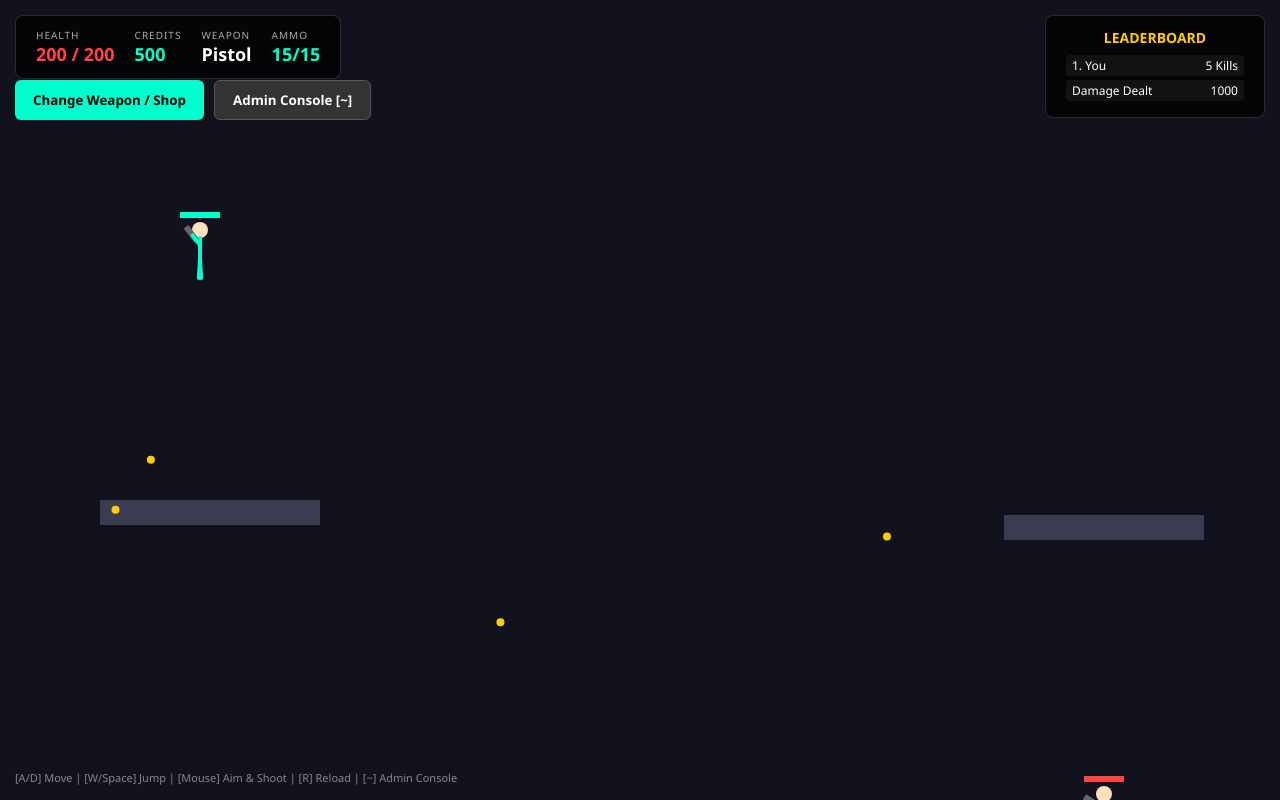
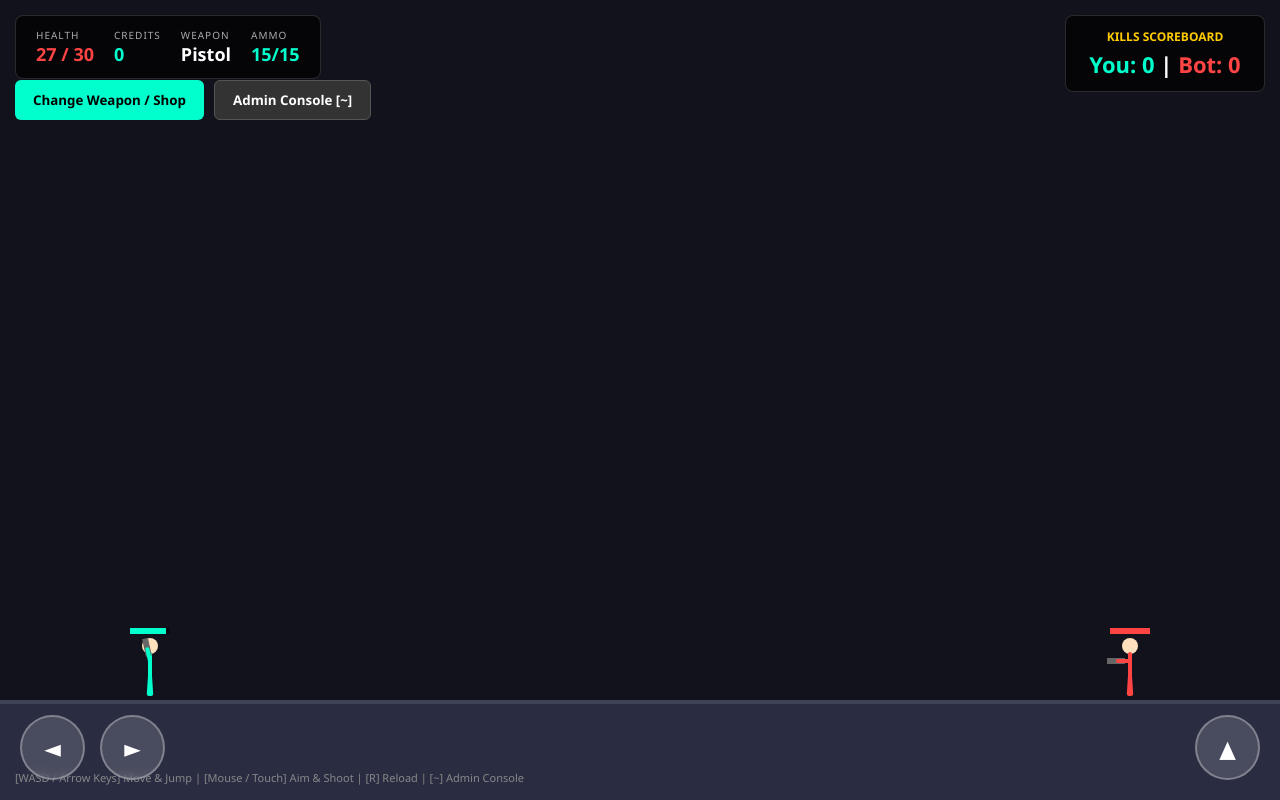
Before and after one commit to wcmoyer/nova-wars, a plain HTML site: page index.html in a window 1280 px wide. Drawn offline with Linux system fonts and the light colour scheme.

Commit message:
Update index.html

```diff
--- a/index.html
+++ b/index.html
@@ -2,11 +2,11 @@
 <html lang="en">
 <head>
   <meta charset="UTF-8">
-  <meta name="viewport" content="width=device-width, initial-scale=1.0">
-  <title>NOVA WARS - 1v1 Arena Shooter</title>
+  <meta name="viewport" content="width=device-width, initial-scale=1.0, user-scalable=no">
+  <title>Rival Ragdolls - 1v1 Arena Shooter</title>
   <style>
     * { box-sizing: border-box; margin: 0; padding: 0; user-select: none; font-family: 'Segoe UI', Tahoma, Geneva, Verdana, sans-serif; }
-    body, html { width: 100%; height: 100%; overflow: hidden; background: #111; color: #fff; }
+    body, html { width: 100%; height: 100%; overflow: hidden; background: #111; color: #fff; touch-action: none; }
     #gameContainer { position: relative; width: 100vw; height: 100vh; }
     canvas { display: block; background: #14141e; }
 
@@ -17,9 +17,9 @@
     .stat-label { font-size: 10px; text-transform: uppercase; color: #aaa; letter-spacing: 1px; }
     .stat-val { font-size: 18px; font-weight: bold; color: #00ffcc; }
 
-    #leaderboard { top: 15px; right: 15px; width: 220px; }
-    #leaderboard h3 { font-size: 14px; margin-bottom: 8px; text-align: center; color: #ffcc00; text-transform: uppercase; }
-    .lb-row { display: flex; justify-content: space-between; font-size: 12px; margin-bottom: 4px; padding: 2px 6px; border-radius: 4px; background: rgba(255,255,255,0.05); }
+    #scoreHud { top: 15px; right: 15px; text-align: center; width: 200px; }
+    #scoreHud h3 { font-size: 12px; color: #ffcc00; text-transform: uppercase; margin-bottom: 4px; }
+    #scoreVal { font-size: 22px; font-weight: bold; color: #fff; }
 
     /* Buttons */
     .btn { background: #00ffcc; color: #000; border: none; padding: 10px 18px; font-weight: bold; border-radius: 6px; cursor: pointer; transition: 0.2s; }
@@ -27,14 +27,19 @@
     .btn-secondary { background: #333; color: #fff; border: 1px solid #555; }
     .btn-secondary:hover { background: #444; }
 
-    /* Quick Swap Controls */
+    /* Quick Controls */
     #quickControls { position: absolute; top: 80px; left: 15px; display: flex; gap: 10px; }
 
     /* Admin Console */
     #adminConsole { position: absolute; bottom: 20px; left: 50%; transform: translateX(-50%); width: 650px; max-width: 90vw; display: none; flex-direction: column; gap: 8px; z-index: 100; }
     #adminConsole input { width: 100%; padding: 12px; background: rgba(10,10,15,0.95); border: 2px solid #9900ff; color: #00ffcc; font-family: monospace; font-size: 14px; border-radius: 6px; outline: none; }
 
-    /* Menu & Shop Overlay */
+    /* Touch On-Screen Controls */
+    #touchOverlay { position: absolute; bottom: 20px; left: 20px; right: 20px; display: flex; justify-content: space-between; pointer-events: none; z-index: 50; }
+    .touch-btn { width: 65px; height: 65px; background: rgba(255,255,255,0.15); border: 2px solid rgba(255,255,255,0.3); border-radius: 50%; display: flex; justify-content: center; align-items: center; font-size: 24px; font-weight: bold; color: #fff; pointer-events: auto; backdrop-filter: blur(4px); }
+    .touch-group { display: flex; gap: 15px; }
+
+    /* Menu Overlay */
     .modal { position: absolute; top: 0; left: 0; width: 100%; height: 100%; background: rgba(0,0,0,0.85); display: flex; justify-content: center; align-items: center; z-index: 200; }
     .modal-content { background: #1c1d24; border: 2px solid #333; width: 750px; max-width: 95vw; max-height: 90vh; border-radius: 12px; padding: 25px; overflow-y: auto; color: #fff; }
     h2 { margin-bottom: 15px; color: #00ffcc; border-bottom: 2px solid #333; padding-bottom: 8px; }
@@ -42,7 +47,6 @@
     .shop-card { background: #252733; padding: 15px; border-radius: 8px; border: 1px solid #3d4052; text-align: center; }
     .shop-card h4 { color: #ffcc00; margin-bottom: 5px; }
 
-    /* Controls Hint */
     #controlsHint { position: absolute; bottom: 15px; left: 15px; font-size: 11px; color: #888; pointer-events: none; }
   </style>
 </head>
@@ -53,7 +57,7 @@
 
   <!-- HUD -->
   <div id="statsHud" class="hud-panel">
-    <div class="stat-box"><span class="stat-label">Health</span><span id="hpVal" class="stat-val" style="color:#ff4444">200 / 200</span></div>
+    <div class="stat-box"><span class="stat-label">Health</span><span id="hpVal" class="stat-val" style="color:#ff4444">30 / 30</span></div>
     <div class="stat-box"><span class="stat-label">Credits</span><span id="creditsVal" class="stat-val">0</span></div>
     <div class="stat-box"><span class="stat-label">Weapon</span><span id="weaponVal" class="stat-val" style="color:#fff">Pistol</span></div>
     <div class="stat-box"><span class="stat-label">Ammo</span><span id="ammoVal" class="stat-val">15/15</span></div>
@@ -64,13 +68,25 @@
     <button class="btn btn-secondary" onclick="toggleAdminConsole()">Admin Console [~]</button>
   </div>
 
-  <div id="leaderboard" class="hud-panel">
-    <h3>Leaderboard</h3>
-    <div id="lbList"></div>
+  <!-- Scoreboard -->
+  <div id="scoreHud" class="hud-panel">
+    <h3>Kills Scoreboard</h3>
+    <div id="scoreVal"><span style="color:#00ffcc;">You: 0</span> | <span style="color:#ff4444;">Bot: 0</span></div>
   </div>
 
   <div id="controlsHint">
-    [A/D] Move | [W/Space] Jump | [Mouse] Aim & Shoot | [R] Reload | [~] Admin Console
+    [WASD / Arrow Keys] Move & Jump | [Mouse / Touch] Aim & Shoot | [R] Reload | [~] Admin Console
+  </div>
+
+  <!-- On-Screen Touch Controls -->
+  <div id="touchOverlay">
+    <div class="touch-group">
+      <div class="touch-btn" id="btnLeft">◄</div>
+      <div class="touch-btn" id="btnRight">►</div>
+    </div>
+    <div class="touch-group">
+      <div class="touch-btn" id="btnJump">▲</div>
+    </div>
   </div>
 
   <!-- Admin Input Console -->
@@ -85,7 +101,7 @@
       <p>Select your weapon before entering the 1v1 arena!</p>
 
       <div style="margin: 15px 0;">
-        <h3>Select Arena</h3>
+        <h3>Select Arena Style</h3>
         <button class="btn btn-secondary" onclick="setMap('cyber')">Cyber Arena</button>
         <button class="btn btn-secondary" onclick="setMap('lava')">Lava Arena</button>
         <button class="btn btn-secondary" onclick="setMap('islands')">Floating Isles</button>
@@ -116,49 +132,85 @@ resize();
 
 // Global Game Variables
 let credits = 0;
-let kills = 0;
-let damageDealt = 0;
+let playerKills = 0;
+let opponentKills = 0;
 let currentMap = 'cyber';
 let isOwner = true;
 let tutorialActive = false;
 let tutorialStep = 0;
 
-// Input listeners
+// Inputs (Keyboard & Touch)
 const keys = {};
 const mouse = { x: 0, y: 0, down: false };
 
+// Keyboard Listeners (WASD + Arrow Keys)
 window.addEventListener('keydown', e => {
   keys[e.key.toLowerCase()] = true;
-  if(e.key === '~' || e.key === '`') toggleAdminConsole();
-  if(e.key.toLowerCase() === 'r' && player) player.reload();
+  keys[e.key] = true;
+  if (e.key === '~' || e.key === '`') toggleAdminConsole();
+  if (e.key.toLowerCase() === 'r' && player) player.reload();
 });
-window.addEventListener('keyup', e => keys[e.key.toLowerCase()] = false);
+window.addEventListener('keyup', e => {
+  keys[e.key.toLowerCase()] = false;
+  keys[e.key] = false;
+});
+
+// Pointer / Mouse / Touch Listeners
 window.addEventListener('mousemove', e => { mouse.x = e.clientX; mouse.y = e.clientY; });
-window.addEventListener('mousedown', () => mouse.down = true);
+window.addEventListener('mousedown', e => { mouse.down = true; mouse.x = e.clientX; mouse.y = e.clientY; });
 window.addEventListener('mouseup', () => mouse.down = false);
 
+// Touch Controls Bindings
+function bindTouch(id, keyName) {
+  const el = document.getElementById(id);
+  el.addEventListener('touchstart', (e) => { e.preventDefault(); keys[keyName] = true; });
+  el.addEventListener('touchend', (e) => { e.preventDefault(); keys[keyName] = false; });
+}
+bindTouch('btnLeft', 'ArrowLeft');
+bindTouch('btnRight', 'ArrowRight');
+bindTouch('btnJump', 'ArrowUp');
+
+// Canvas Touch Aim/Shoot
+canvas.addEventListener('touchstart', (e) => {
+  if (e.touches.length > 0) {
+    mouse.x = e.touches[0].clientX;
+    mouse.y = e.touches[0].clientY;
+    mouse.down = true;
+  }
+});
+canvas.addEventListener('touchmove', (e) => {
+  if (e.touches.length > 0) {
+    mouse.x = e.touches[0].clientX;
+    mouse.y = e.touches[0].clientY;
+  }
+});
+canvas.addEventListener('touchend', () => mouse.down = false);
+
 // --- REALISTIC WEAPONS DATABASE ---
+// Standard weapons hit for 1 hit point; owner/infinite damage weapons deliver fatal hits
 const WEAPONS = {
-  pistol: { name: 'Pistol', damage: 25, rate: 250, ammo: 15, maxAmmo: 15, speed: 20, cost: 0, ownerOnly: false },
-  assault: { name: 'Assault Rifle', damage: 22, rate: 100, ammo: 30, maxAmmo: 30, speed: 22, cost: 300, ownerOnly: false },
-  shotgun: { name: 'Shotgun', damage: 60, rate: 600, ammo: 6, maxAmmo: 6, speed: 18, cost: 500, ownerOnly: false },
-  sniper: { name: 'Sniper Rifle', damage: 110, rate: 850, ammo: 5, maxAmmo: 5, speed: 38, cost: 800, ownerOnly: false },
-  minigun: { name: 'Minigun', damage: 3, rate: 25, ammo: 300, maxAmmo: 300, speed: 24, cost: 1200, ownerOnly: false },
+  pistol: { name: 'Pistol', damage: 1, rate: 250, ammo: 15, maxAmmo: 15, speed: 20, cost: 0, ownerOnly: false },
+  assault: { name: 'Assault Rifle', damage: 1, rate: 100, ammo: 30, maxAmmo: 30, speed: 22, cost: 300, ownerOnly: false },
+  shotgun: { name: 'Shotgun', damage: 1, rate: 600, ammo: 6, maxAmmo: 6, speed: 18, cost: 500, ownerOnly: false },
+  sniper: { name: 'Sniper Rifle', damage: 1, rate: 850, ammo: 5, maxAmmo: 5, speed: 38, cost: 800, ownerOnly: false },
+  minigun: { name: 'Minigun', damage: 1, rate: 25, ammo: 300, maxAmmo: 300, speed: 24, cost: 1200, ownerOnly: false },
   // Owner Weapons
-  khopesh: { name: 'Owner Khopesh', damage: 99999, rate: 200, ammo: 999, maxAmmo: 999, speed: 0, cost: 0, ownerOnly: true },
-  flail: { name: 'Owner Flail', damage: 99999, rate: 15, ammo: 9999, maxAmmo: 9999, speed: 25, cost: 0, ownerOnly: true, special: 'purple' },
-  crook: { name: 'Owner Crook', damage: 15, rate: 150, ammo: 100, maxAmmo: 100, speed: 15, cost: 0, ownerOnly: true, special: 'heal' }
+  khopesh: { name: 'Owner Khopesh', damage: 30, rate: 200, ammo: 999, maxAmmo: 999, speed: 0, cost: 0, ownerOnly: true },
+  flail: { name: 'Owner Flail', damage: 30, rate: 15, ammo: 9999, maxAmmo: 9999, speed: 25, cost: 0, ownerOnly: true, special: 'purple' },
+  crook: { name: 'Owner Crook', damage: 1, rate: 150, ammo: 100, maxAmmo: 100, speed: 15, cost: 0, ownerOnly: true, special: 'heal' }
 };
 
-// --- JOINTED RAGDOLL CHARACTER CLASS ---
+// --- RAGDOLL CHARACTER CLASS ---
 class Character {
   constructor(x, y, isBot = false, name = "Player") {
+    this.startX = x;
+    this.startY = y;
     this.x = x;
     this.y = y;
     this.vx = 0;
     this.vy = 0;
-    this.health = 200;
-    this.maxHealth = 200;
+    this.health = 30; // 30 hits to die
+    this.maxHealth = 30;
     this.isBot = isBot;
     this.name = name;
 
@@ -168,9 +220,7 @@ class Character {
     this.lastShot = 0;
     this.reloading = false;
 
-    // Ragdoll Physics Joints
     this.limbAngle = 0;
-    this.armAngle = 0;
 
     // Admin toggles
     this.godMode = false;
@@ -182,26 +232,30 @@ class Character {
 
   update() {
     if (!this.isBot) {
-      // Player Movement
+      // Movement with A/D, WASD, Arrow Keys
+      const moveLeft = keys['a'] || keys['ArrowLeft'];
+      const moveRight = keys['d'] || keys['ArrowRight'];
+      const jumpKey = keys['w'] || keys[' '] || keys['ArrowUp'];
+
       if (this.flyMode) {
         this.vx = 0; this.vy = 0;
-        if (keys['a']) this.vx = -8;
-        if (keys['d']) this.vx = 8;
-        if (keys['w']) this.vy = -8;
-        if (keys['s']) this.vy = 8;
+        if (moveLeft) this.vx = -8;
+        if (moveRight) this.vx = 8;
+        if (jumpKey) this.vy = -8;
+        if (keys['s'] || keys['ArrowDown']) this.vy = 8;
       } else {
-        if (keys['a']) this.vx = -4;
-        else if (keys['d']) this.vx = 4;
+        if (moveLeft) this.vx = -4;
+        else if (moveRight) this.vx = 4;
         else this.vx *= 0.8;
 
-        if ((keys['w'] || keys[' ']) && this.grounded) {
+        if (jumpKey && this.grounded) {
           this.vy = -12;
           this.grounded = false;
         }
         this.vy += 0.5; // Gravity
       }
     } else {
-      // Slower Bot Logic (Ragdoll Archer Style)
+      // Slower Bot Logic
       this.aiBehavior();
     }
 
@@ -209,7 +263,6 @@ class Character {
     this.y += this.vy;
     this.checkCollisions();
 
-    // Physics Animation for Ragdoll Limbs
     this.limbAngle = Math.sin(Date.now() * 0.01) * (Math.abs(this.vx) > 0.5 ? 0.6 : 0.1);
 
     // Player Shooting
@@ -240,7 +293,7 @@ class Character {
     }
 
     const angle = this.getAimAngle();
-    const dmg = this.infiniteDamage ? 99999 : this.weaponData.damage;
+    const dmg = this.infiniteDamage ? 30 : this.weaponData.damage;
     const isPurple = this.weaponData.special === 'purple';
 
     projectiles.push(new Projectile(
@@ -260,11 +313,9 @@ class Character {
   }
 
   aiBehavior() {
-    // Slower pacing & steady aiming
     this.vx *= 0.5;
     this.vy += 0.5;
 
-    // Slower, deliberate shot timing
     if (player && Date.now() - this.lastShot > (this.weaponData.rate * 2.8)) {
       this.shoot();
     }
@@ -272,20 +323,13 @@ class Character {
 
   checkCollisions() {
     this.grounded = false;
-    const platforms = maps[currentMap].platforms;
+    const floorY = canvas.height - 100;
 
-    platforms.forEach(plat => {
-      if (this.x + 12 > plat.x && this.x - 12 < plat.x + plat.w) {
-        if (this.y + 24 <= plat.y && this.y + 24 + this.vy >= plat.y) {
-          this.y = plat.y - 24;
-          this.vy = 0;
-          this.grounded = true;
-        }
-      }
-    });
-
-    if (this.y > canvas.height + 100) {
-      this.takeDamage(999);
+    // Solid floor across entire map
+    if (this.y + 24 >= floorY) {
+      this.y = floorY - 24;
+      this.vy = 0;
+      this.grounded = true;
     }
   }
 
@@ -295,17 +339,19 @@ class Character {
 
     if (this.health <= 0) {
       if (this.isBot) {
-        // Opponent Defeated -> Award Credits & Spawn Next Opponent
+        // Player got a kill
         credits += 100;
-        kills++;
-        damageDealt += 200;
-        updateLeaderboard();
-        spawnNextOpponent();
+        playerKills++;
+        updateScoreboard();
+        respawnOpponent();
       } else {
-        // Player Defeated -> Instantly Respawn in Place (No Menu)
+        // Opponent got a kill
+        opponentKills++;
+        updateScoreboard();
+        // Respawn player grounded on their side of the floor with 30 health restored
         this.health = this.maxHealth;
-        this.x = 200;
-        this.y = 200;
+        this.x = 150;
+        this.y = canvas.height - 124;
         this.vx = 0;
         this.vy = 0;
       }
@@ -333,7 +379,7 @@ class Character {
     ctx.lineTo(this.x, this.y);
     ctx.stroke();
 
-    // 3. Legs (Dynamic Ragdoll Swing)
+    // 3. Legs
     ctx.beginPath();
     ctx.moveTo(this.x, this.y);
     ctx.lineTo(this.x + Math.sin(this.limbAngle) * 12, this.y + 18);
@@ -346,18 +392,16 @@ class Character {
     ctx.translate(this.x, this.y - 15);
     ctx.rotate(aimAngle);
 
-    // Weapon Draw
     ctx.fillStyle = this.weaponData.ownerOnly ? '#9900ff' : '#666';
     ctx.fillRect(5, -3, 18, 6);
 
-    // Arm Draw
     ctx.beginPath();
     ctx.moveTo(0, 0);
     ctx.lineTo(12, 0);
     ctx.stroke();
     ctx.restore();
 
-    // Overhead Health Bar
+    // Overhead Health Bar (Tracks 30 total hits)
     const barWidth = 40;
     const hpRatio = Math.max(0, Math.min(1, this.health / this.maxHealth));
     ctx.fillStyle = 'rgba(0,0,0,0.5)';
@@ -392,7 +436,7 @@ class Projectile {
       }
     });
 
-    if (this.x < 0 || this.x > canvas.width || this.y < 0 || this.y > canvas.height) {
+    if (this.x < 0 || this.x > canvas.width || this.y < 0 || this.y > canvas.height - 100) {
       this.dead = true;
     }
   }
@@ -405,55 +449,30 @@ class Projectile {
   }
 }
 
-// --- MAP DESIGNS ---
+// --- MAP THEMES ---
 const maps = {
-  cyber: {
-    background: '#12121c',
-    playerPlat: { x: 100, y: 500, w: 220, h: 25 },
-    enemyPlat: { x: 800, y: 500, w: 220, h: 25 }
-  },
-  lava: {
-    background: '#240a0a',
-    playerPlat: { x: 120, y: 480, w: 200, h: 25 },
-    enemyPlat: { x: 750, y: 420, w: 200, h: 25 }
-  },
-  islands: {
-    background: '#0a1d24',
-    playerPlat: { x: 150, y: 520, w: 180, h: 25 },
-    enemyPlat: { x: 850, y: 380, w: 180, h: 25 }
-  }
+  cyber: { bg: '#12121c', floor: '#2a2d42' },
+  lava: { bg: '#240a0a', floor: '#4a1515' },
+  islands: { bg: '#0a1d24', floor: '#1b3b48' }
 };
 
-function getActivePlatforms() {
-  const m = maps[currentMap];
-  return [
-    { x: m.playerPlat.x, y: m.playerPlat.y, w: m.playerPlat.w, h: m.playerPlat.h },
-    { x: m.enemyPlat.x, y: m.enemyPlat.y, w: m.enemyPlat.w, h: m.enemyPlat.h }
-  ];
-}
-
 // --- GAME INITIALIZATION ---
-let player = new Character(200, 300, false, "You");
+let player = new Character(150, canvas.height - 124, false, "You");
 let opponent = null;
 let projectiles = [];
 
-function spawnNextOpponent() {
-  const randomY = Math.floor(Math.random() * 200) + 350;
-  const randomX = Math.floor(Math.random() * 200) + (canvas.width - 400);
-
-  maps[currentMap].enemyPlat = { x: randomX, y: randomY, w: 200, h: 25 };
-
-  opponent = new Character(randomX + 100, randomY - 50, true, "Opponent");
-
+function respawnOpponent() {
   const weaponKeys = ['pistol', 'assault', 'shotgun', 'sniper'];
   const randomWep = weaponKeys[Math.floor(Math.random() * weaponKeys.length)];
+
+  // Spawn on opposite side (right side) on the solid floor
+  opponent = new Character(canvas.width - 150, canvas.height - 124, true, "Opponent");
   opponent.equippedWeapon = randomWep;
   opponent.weaponData = { ...WEAPONS[randomWep] };
 }
 
 function setMap(mapKey) {
   currentMap = mapKey;
-  spawnNextOpponent();
   toggleMenu(false);
 }
 
@@ -470,7 +489,7 @@ function initShop() {
     card.className = 'shop-card';
     card.innerHTML = `
       <h4>${w.name} ${w.ownerOnly ? '(OWNER)' : ''}</h4>
-      <p>Damage: ${w.damage} | Ammo: ${w.maxAmmo}</p>
+      <p>Damage: ${w.damage} Hit | Ammo: ${w.maxAmmo}</p>
       <p style="margin-top:5px; font-weight:bold;">Cost: ${w.cost} Credits</p>
       <button class="btn" onclick="equipWeapon('${key}')">Equip Weapon</button>
     `;
@@ -541,11 +560,10 @@ function processCommand(cmd) {
   }
 }
 
-// --- LEADERBOARD & TUTORIAL ---
-function updateLeaderboard() {
-  document.getElementById('lbList').innerHTML = `
-    <div class="lb-row"><span>1. You</span><span>${kills} Kills</span></div>
-    <div class="lb-row"><span>Damage Dealt</span><span>${damageDealt}</span></div>
+// --- SCOREBOARD & TUTORIAL ---
+function updateScoreboard() {
+  document.getElementById('scoreVal').innerHTML = `
+    <span style="color:#00ffcc;">You: ${playerKills}</span> | <span style="color:#ff4444;">Bot: ${opponentKills}</span>
   `;
 }
 
@@ -563,9 +581,9 @@ function renderTutorialOverlay() {
   ctx.fillStyle = '#00ffcc';
   ctx.font = '18px sans-serif';
   let msg = "";
-  if (tutorialStep === 1) msg = "TUTORIAL: Aim with your mouse and click to shoot the opponent on the right platform!";
-  if (tutorialStep === 2) msg = "TUTORIAL: Defeat the opponent to gain 100 credits and spawn a new enemy platform!";
-  if (tutorialStep === 3) msg = "TUTORIAL: Use 'Change Weapon' on top left or tap 'Admin Console' to use commands!";
+  if (tutorialStep === 1) msg = "TUTORIAL: Use WASD / Arrow Keys or screen buttons to move left/right and jump!";
+  if (tutorialStep === 2) msg = "TUTORIAL: Click or touch the screen to aim and shoot your opponent!";
+  if (tutorialStep === 3) msg = "TUTORIAL: Land 30 hits to score a kill! Track scores on the top-right scoreboard!";
 
   ctx.fillText(msg, 30, canvas.height - 50);
 }
@@ -587,19 +605,20 @@ function startOrResumeGame() {
 
 // --- MAIN GAME LOOP ---
 function loop() {
-  ctx.fillStyle = maps[currentMap].background;
+  const theme = maps[currentMap];
+  ctx.fillStyle = theme.bg;
   ctx.fillRect(0, 0, canvas.width, canvas.height);
 
-  // Render Platforms
-  const currentPlats = getActivePlatforms();
-  maps[currentMap].platforms = currentPlats;
+  // Render Solid Ground Floor across entire width
+  const floorY = canvas.height - 100;
+  ctx.fillStyle = theme.floor;
+  ctx.fillRect(0, floorY, canvas.width, 100);
 
-  ctx.fillStyle = '#3a3d52';
-  currentPlats.forEach(plat => {
-    ctx.fillRect(plat.x, plat.y, plat.w, plat.h);
-  });
+  // Floor accents
+  ctx.fillStyle = 'rgba(255,255,255,0.1)';
+  ctx.fillRect(0, floorY, canvas.width, 4);
 
-  // Updates & Draw
+  // Updates & Draw Entities
   player.update();
   player.draw();
 
@@ -614,8 +633,8 @@ function loop() {
     if (p.dead) projectiles.splice(idx, 1);
   });
 
-  // Update HUD
-  document.getElementById('hpVal').innerText = player.health === Infinity ? "INF" : `${Math.max(0, player.health)} / 200`;
+  // Update HUD (Tracks 30 hits)
+  document.getElementById('hpVal').innerText = player.health === Infinity ? "INF" : `${Math.max(0, player.health)} / 30`;
   document.getElementById('creditsVal').innerText = credits;
   document.getElementById('weaponVal').innerText = player.weaponData.name;
   document.getElementById('ammoVal').innerText = `${player.weaponData.ammo}/${player.weaponData.maxAmmo}`;
@@ -626,8 +645,8 @@ function loop() {
 
 // Start Game
 initShop();
-spawnNextOpponent();
-updateLeaderboard();
+respawnOpponent();
+updateScoreboard();
 loop();
 </script>
 </body>
```
